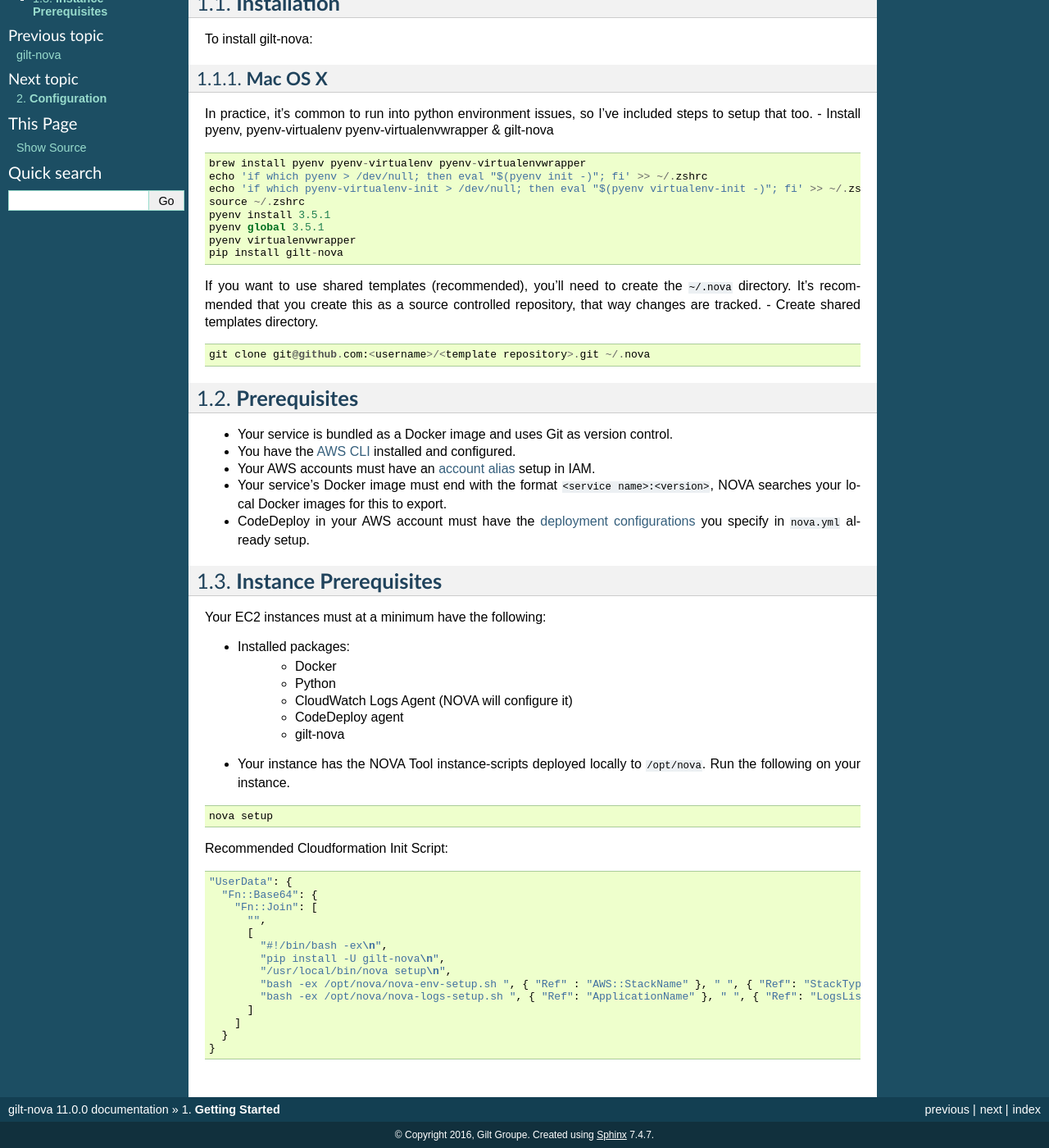
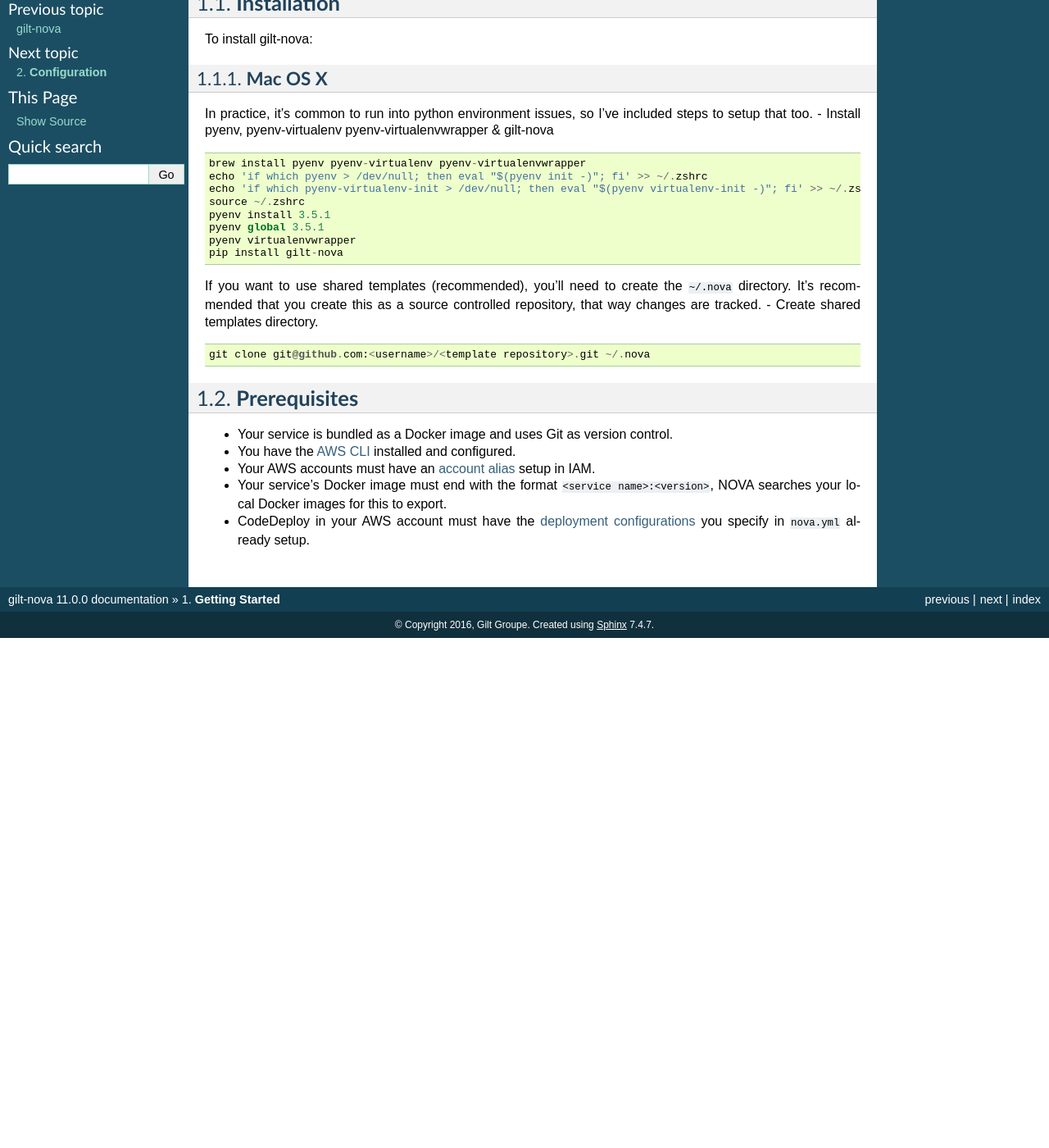
Before and after one commit to zeus911/nova, a Sphinx documentation site: the page built from docs/getting_started.rst, in a window 1280 px wide and 1400 px high, scrolled down 148 px. Shown: the whole window at 82% size. Built offline with Sphinx 7.4.7, drawn with Linux system fonts in a browser that asks for light colours; after the commit the page ends 926 px from its top, so only the background shows below that.

Commit message:
Update docs (#22)
- Remove requirement of having nova on the ec2 instance. The latest version
of the nova-ami removes the need for this.
 - Highlight that stash commands don't use standard AWS API.
 - Remove getting started instructions from README. These are already in readthedocs.

```diff
--- a/docs/getting_started.rst
+++ b/docs/getting_started.rst
@@ -43,41 +43,3 @@
 - Your AWS accounts must have an `account alias <http://docs.aws.amazon.com/IAM/latest/UserGuide/console_account-alias.html>`_ setup in IAM.
 - Your service's Docker image must end with the format ``<service name>:<version>``, NOVA searches your local Docker images for this to export.
 - CodeDeploy in your AWS account must have the `deployment configurations <http://docs.aws.amazon.com/codedeploy/latest/userguide/how-to-create-deployment-configuration.html>`_ you specify in ``nova.yml`` already setup.
-
-
-**Instance Prerequisites**
-##########################
-
-Your EC2 instances must at a minimum have the following:
-
-- Installed packages:
-    - Docker
-    - Python
-    - CloudWatch Logs Agent (NOVA will configure it)
-    - CodeDeploy agent
-    - gilt-nova
-
-- Your instance has the NOVA Tool instance-scripts deployed locally to ``/opt/nova``. Run the following on your instance.
-
-::
-
-    nova setup
-
-Recommended Cloudformation Init Script:
-
-::
-
-    "UserData": {
-      "Fn::Base64": {
-        "Fn::Join": [
-          "",
-          [
-            "#!/bin/bash -ex\n",
-            "pip install -U gilt-nova\n",
-            "/usr/local/bin/nova setup\n",
-            "bash -ex /opt/nova/nova-env-setup.sh ", { "Ref" : "AWS::StackName" }, " ", { "Ref": "StackType" }, "\n",
-            "bash -ex /opt/nova/nova-logs-setup.sh ", { "Ref": "ApplicationName" }, " ", { "Ref": "LogsList" }, "\n"
-          ]
-        ]
-      }
-    }
```
Also changed, not shown: README.md (+1 -20 lines), docs/commands/stash.rst (+8 -16 lines).
